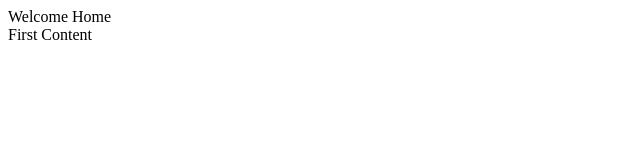
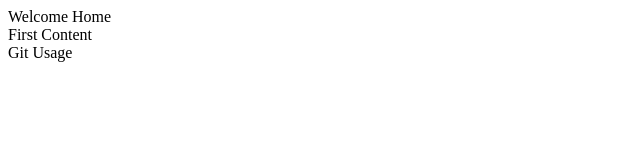
Before and after one commit to rzero008/aceSample, a plain HTML site: page index.html in a window 1280 px wide. Shown: the full height of the page, 0-640 px from the left. Drawn offline with Linux system fonts and the light colour scheme.

Commit message:
ace first change

```diff
--- a/index.html
+++ b/index.html
@@ -2,5 +2,9 @@
 <body>
 Welcome Home
 <section>First Content</section>
+<div>
+  Git Usage
+</div>
+
 </body>
 </html>
```
